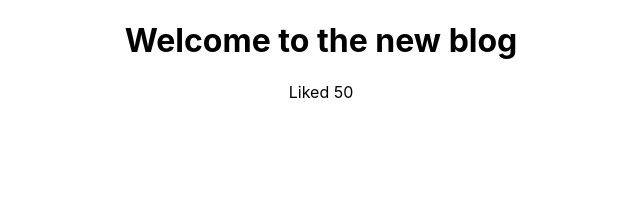
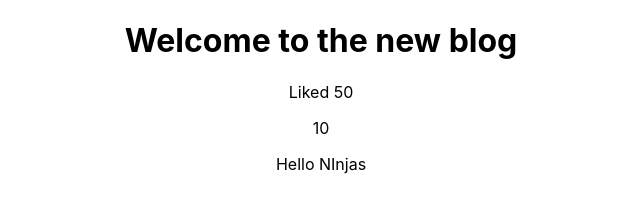
Before and after one commit to MarkRyuo/MicroBlog, a React (Vite) app: page / in a window 1280 px wide. Shown: the top 224 px of the page, without its empty margins (319-959 px from the left). Built offline with nearby package versions, Linux system fonts and the light colour scheme.

Commit message:
Subject : Body

```diff
--- a/src/App.jsx
+++ b/src/App.jsx
@@ -2,7 +2,7 @@ import './App.css'
 
 function App() {
 
-  const title = "Welcome to the new blog"
+  const title = "Welcome to the new blog" ;
   const likes = 50 ;
 
   return (
@@ -10,6 +10,9 @@ function App() {
       <div className='content'>
         <h1>{title}</h1>
         <p>Liked {likes} </p>
+
+        <p>{10}</p>
+        <p>{"Hello NInjas"}</p>
       </div>
     </div>
   )
```
